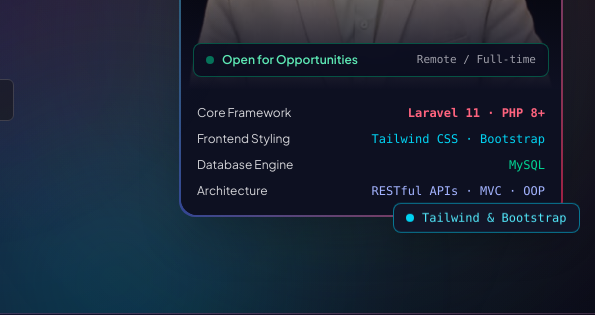
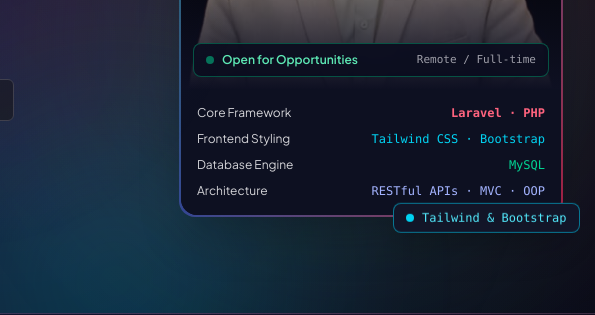
Before and after one commit to Mansoor-Ali-121/portfolio-live, a React app: page index.html in a window 1280 px wide. Shown: the part 438-753 px from the top of the page, 685-1280 px from the left. Built offline with nearby package versions, Linux system fonts and the light colour scheme; animation ran at ten frames a second.

Commit message:
hero update fix

```diff
--- a/index.html
+++ b/index.html
@@ -345,7 +345,7 @@
                   <div class="p-4 space-y-2.5 text-xs bg-[#0e1022]/90">
                     <div class="flex items-center justify-between text-zinc-300">
                       <span>Core Framework</span>
-                      <span class="font-mono text-rose-400 font-bold">Laravel 11 · PHP 8+</span>
+                      <span class="font-mono text-rose-400 font-bold">Laravel · PHP</span>
                     </div>
                     <div class="flex items-center justify-between text-zinc-300">
                       <span>Frontend Styling</span>
```
